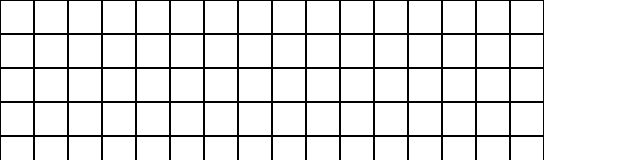
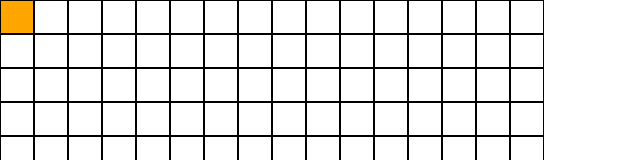
Before and after one commit to yeaung00/etch-a-sketch, a plain HTML site: page index.html in a window 1280 px wide. Shown: the top 160 px of the page, without its empty margins (0-640 px from the left). Drawn offline with Linux system fonts and the light colour scheme.

Commit message:
Changed wording

```diff
--- a/etch.js
+++ b/etch.js
@@ -1,4 +1,5 @@
 const container = document.querySelector(".container");
+
 
 function createGrid() {
     for(let i = 0; i <16; i++) {
@@ -6,9 +7,9 @@ function createGrid() {
         rowContainer.setAttribute("class", "rowContainer");
         container.appendChild(rowContainer);
         for(let i = 0; i <16; i++) {
-            const column = document.createElement("div");
-            column.setAttribute("class", "column");
-            rowContainer.appendChild(column);
+            const cells = document.createElement("div");
+            cells.setAttribute("class", "cells");
+            rowContainer.appendChild(cells);
         }
     }
 }
--- a/styles.css
+++ b/styles.css
@@ -11,8 +11,11 @@ html {
     width:fit-content;
     height:fit-content;
 }
-.column {
+.cells {
     width:2em;
     height:2em;
     border: 1px solid black;
 }
+.cells:hover {
+    background-color: orange;
+}
```
